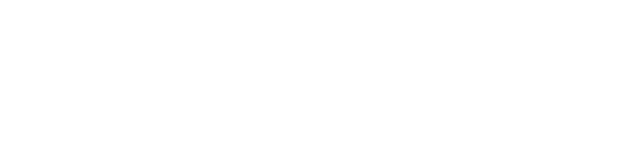
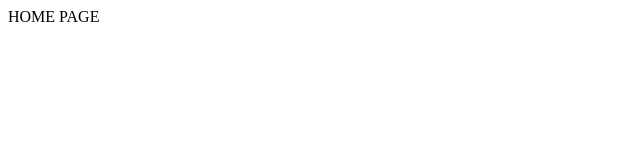
Before and after one commit to Samridhigit/git-demo, a plain HTML site: page index.html in a window 1280 px wide. Shown: the whole page, without its empty margins (0-640 px from the left). Drawn offline with Linux system fonts and the light colour scheme.

Commit message:
new changes

```diff
--- a/index.html
+++ b/index.html
@@ -6,7 +6,7 @@
 </head>
 	<body>
 	<nav></nav>
-	<header></header>
+	<header>HOME PAGE</header>
 	<main></main>
 	<footer></footer>
 	</body>
```
Also changed, not shown: 1 other file.
